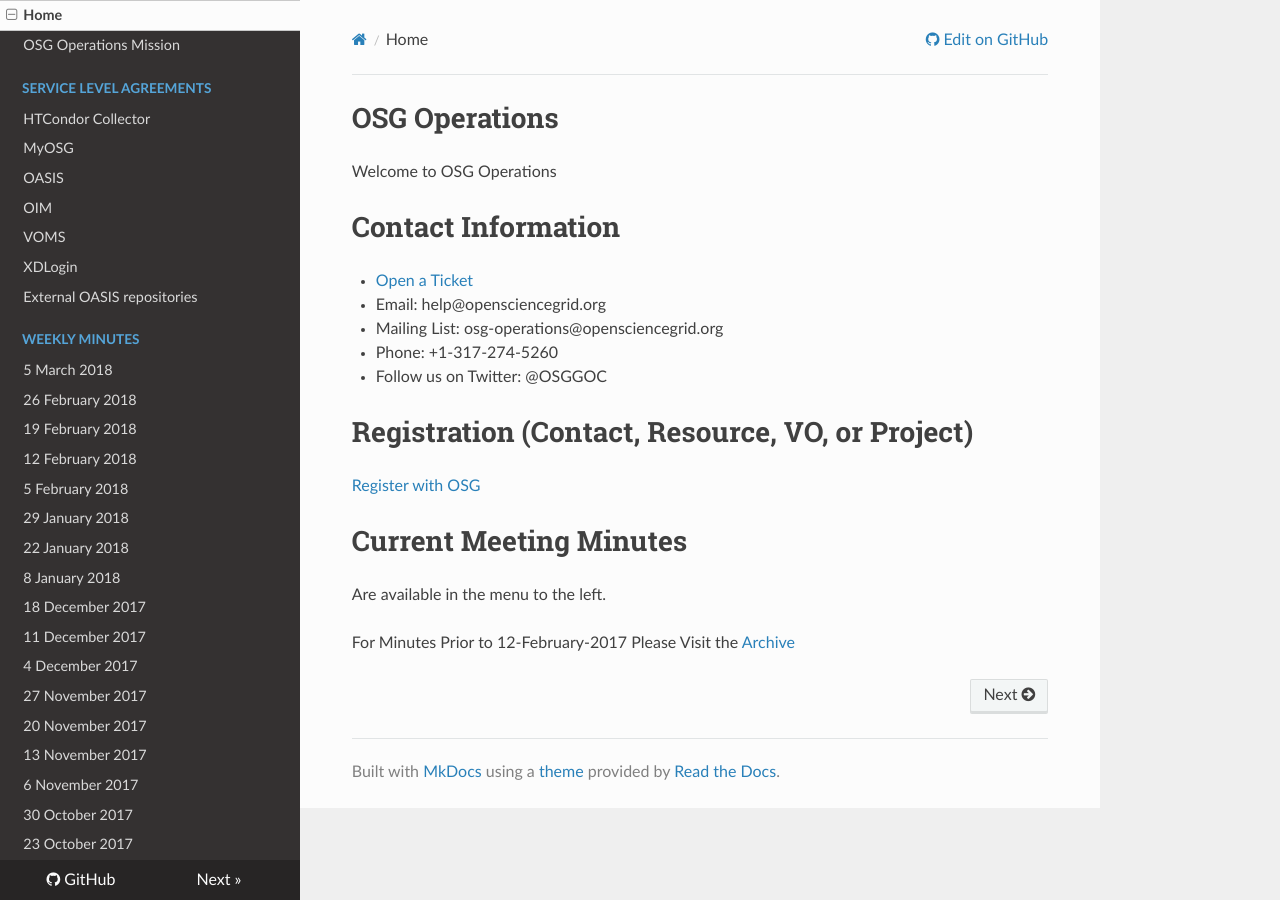
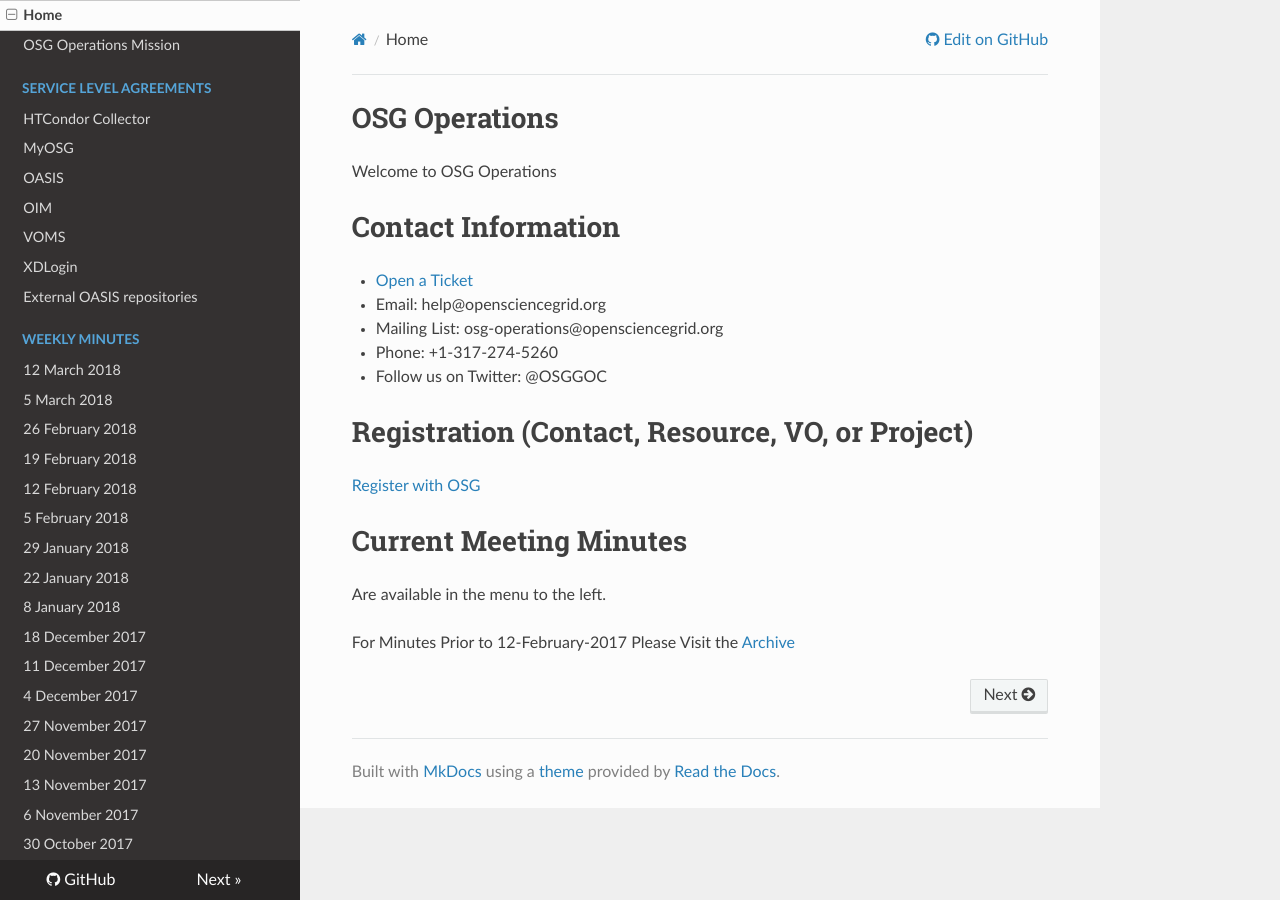
Before and after one commit to osg-htc/operations, an MkDocs documentation site: the page built from docs/index.md, in a window 1280 px wide. Built offline with MkDocs 1.6.1, drawn with Linux system fonts in a browser that asks for light colours; nearby versions of some CDN libraries; old or Windows-style settings are respelled for this version of MkDocs.

Commit message:
Update mkdocs.yml

```diff
--- a/mkdocs.yml
+++ b/mkdocs.yml
@@ -16,6 +16,7 @@
   - 'XDLogin': 'SLA/xdlogin.md'
 - External OASIS repositories: 'external-oasis-repos.md'
 - Weekly Minutes:
+  - '12 March 2018': 'WeeklyMinutes/12Mar2018.md'
   - '5 March 2018': 'WeeklyMinutes/05Mar2018.md'
   - '26 February 2018': 'WeeklyMinutes/26Feb2018.md'
   - '19 February 2018': 'WeeklyMinutes/19Feb2018.md'
```
